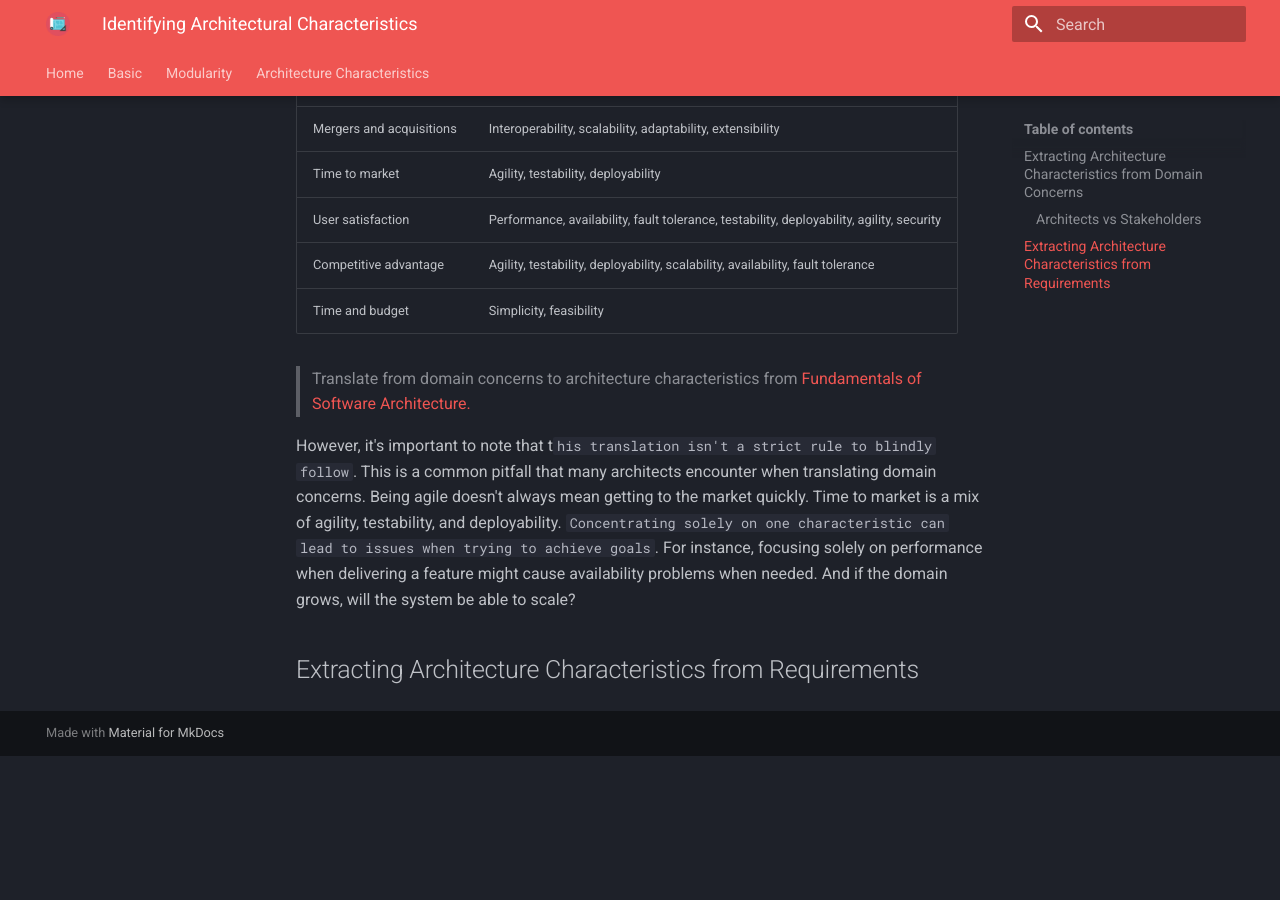
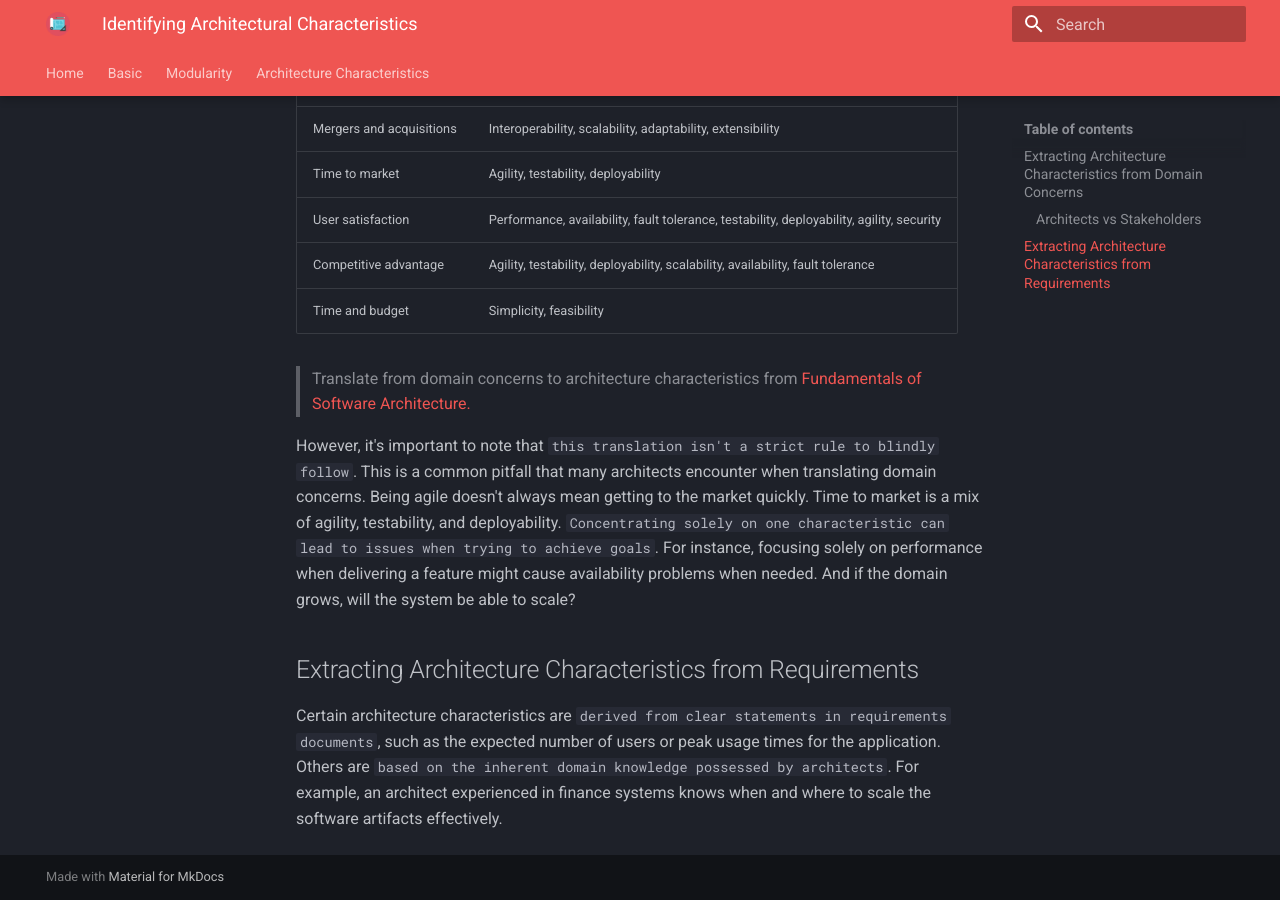
Before and after one commit to RomeroGabriel/mastering-software-architecture, an MkDocs documentation site: the page built from documentation/arch_characteristics/identifying_characteristics.md.md, in a window 1280 px wide and 900 px high, scrolled down 1040 px. Built offline with MkDocs 1.6.1 and Material for MkDocs 9.7.7, drawn with Linux system fonts in a browser that asks for light colours; before the commit the page ends 1796 px from its top, so only the background shows below that.

Commit message:
Finish identifying_characteristics.md

```diff
--- a/documentation/arch_characteristics/identifying_characteristics.md.md
+++ b/documentation/arch_characteristics/identifying_characteristics.md.md
@@ -26,6 +26,8 @@ Most of the time, `architecture characteristics come from talking to key domain
 
 > Translate from domain concerns to architecture characteristics from [Fundamentals of Software Architecture.](https://learning.oreilly.com/library/view/fundamentals-of-software/9781492043447/)
 
-However, it's important to note that t`his translation isn't a strict rule to blindly follow`. This is a common pitfall that many architects encounter when translating domain concerns. Being agile doesn't always mean getting to the market quickly. Time to market is a mix of agility, testability, and deployability. `Concentrating solely on one characteristic can lead to issues when trying to achieve goals`. For instance, focusing solely on performance when delivering a feature might cause availability problems when needed. And if the domain grows, will the system be able to scale?
+However, it's important to note that `this translation isn't a strict rule to blindly follow`. This is a common pitfall that many architects encounter when translating domain concerns. Being agile doesn't always mean getting to the market quickly. Time to market is a mix of agility, testability, and deployability. `Concentrating solely on one characteristic can lead to issues when trying to achieve goals`. For instance, focusing solely on performance when delivering a feature might cause availability problems when needed. And if the domain grows, will the system be able to scale?
 
 ## Extracting Architecture Characteristics from Requirements
+
+Certain architecture characteristics are `derived from clear statements in requirements documents`, such as the expected number of users or peak usage times for the application. Others are `based on the inherent domain knowledge possessed by architects`. For example, an architect experienced in finance systems knows when and where to scale the software artifacts effectively.
```
